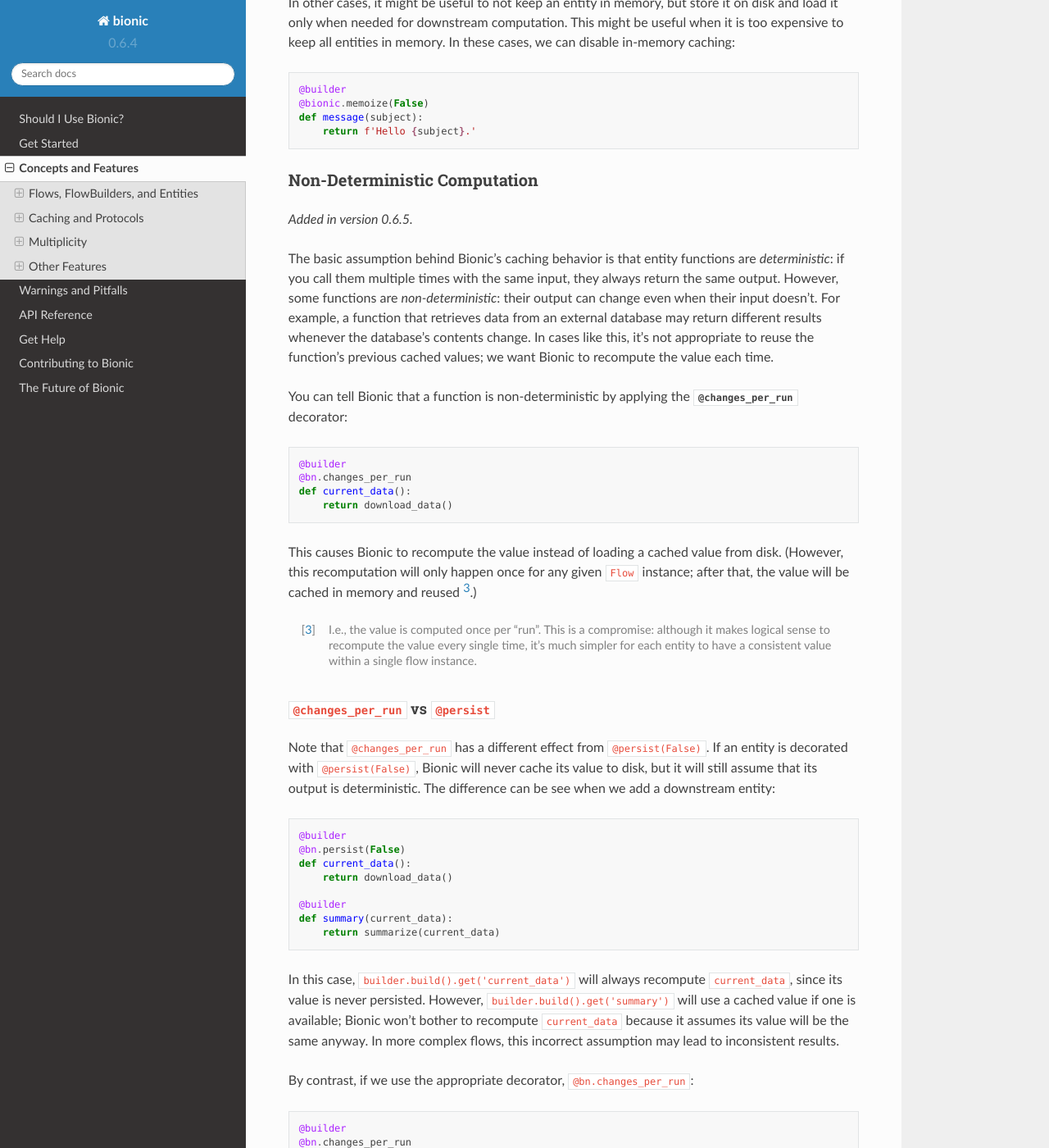
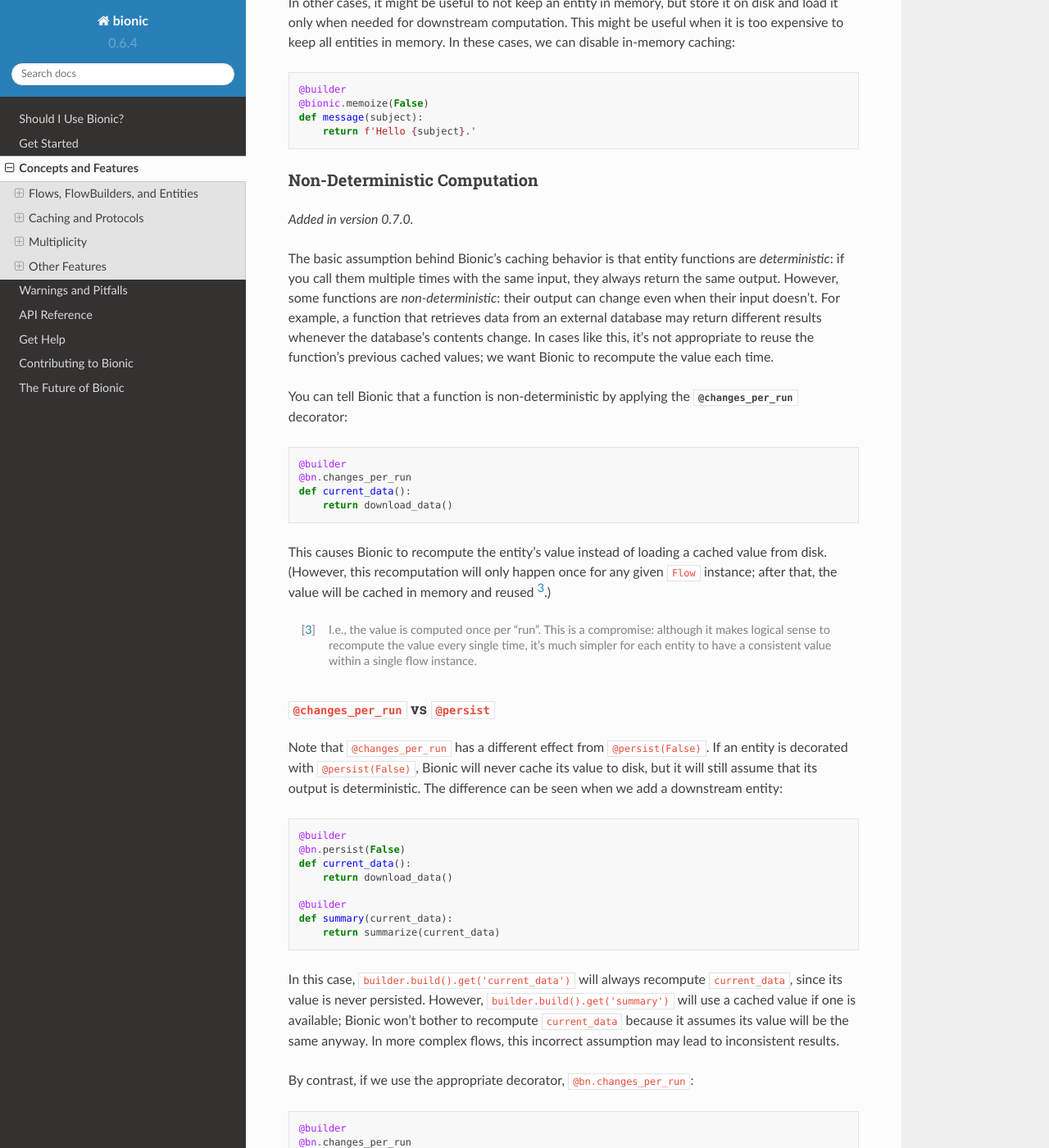
Before and after one commit to square/bionic, a Sphinx documentation site: the page built from docs/concepts.rst, in a window 1280 px wide and 1400 px high, scrolled down 6765 px. Shown: the whole window at 82% size. Built offline with Sphinx 7.4.7 and the Read the Docs theme 2.0.0, drawn with Linux system fonts in a browser that asks for light colours.

Commit message:
Made a few small tweaks to the docs
This is to get ready for the upcoming 0.7.0 release.

```diff
--- a/docs/concepts.rst
+++ b/docs/concepts.rst
@@ -380,7 +382,7 @@ cases, we can disable in-memory caching:
 Non-Deterministic Computation
 .............................
 
-.. versionadded:: 0.6.5
+.. versionadded:: 0.7.0
 
 The basic assumption behind Bionic's caching behavior is that entity functions
 are *deterministic*: if you call them multiple times with the same input, they
@@ -401,10 +403,10 @@ You can tell Bionic that a function is non-deterministic by applying the
     def current_data():
         return download_data()
 
-This causes Bionic to recompute the value instead of loading a cached value
-from disk. (However, this recomputation will only happen once for any given
-``Flow`` instance; after that, the value will be cached in memory and reused
-[#f3]_.)
+This causes Bionic to recompute the entity's value instead of loading a
+cached value from disk. (However, this recomputation will only happen once
+for any given ``Flow`` instance; after that, the value will be cached in
+memory and reused [#f3]_.)
 
 .. [#f3] I.e., the value is computed once per "run".  This is a compromise:
   although it makes logical sense to recompute the value every single time,
@@ -417,7 +419,7 @@ from disk. (However, this recomputation will only happen once for any given
 Note that ``@changes_per_run`` has a different effect from ``@persist(False)``.
 If an entity is decorated with ``@persist(False)``, Bionic will never cache its
 value to disk, but it will still assume that its output is deterministic. The
-difference can be see when we add a downstream entity:
+difference can be seen when we add a downstream entity:
 
 .. code-block:: python
 
--- a/docs/contributing.rst
+++ b/docs/contributing.rst
@@ -48,7 +48,8 @@ like this:
     pytest
     flake8
 
-Travis should automatically run these for you when you submit a PR.
+Our continuous integration system, `Travis <https://travis-ci.com/>`_, should
+automatically run these for you when you submit a PR.
 
 Pytest will skip the Google Cloud Storage tests unless you pass a command line
 option telling it which bucket to use:
--- a/docs/warnings.rst
+++ b/docs/warnings.rst
@@ -106,7 +106,8 @@ detect, and only wastes time rather than giving you incorrect results.)
 There are two main situations where this can happen:
 
 1. You've changed some of your code, but didn't use :func:`@version
-   <bionic.version>` to tell Bionic about the change.
+   <bionic.version>` to tell Bionic about the change. You can use
+   :ref:`automatic-versioning` to help avoid this.
 
 2. You're working in a notebook and accessing a flow defined in a Python module
    file, and you've changed the definition of the flow but haven't reloaded the
```
Also changed, not shown: other parts of docs/concepts.rst (+2 -0 lines), 2 other files.
